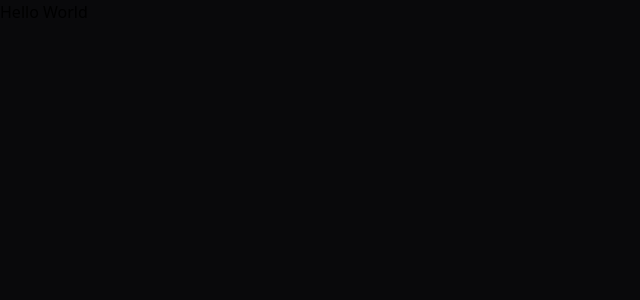
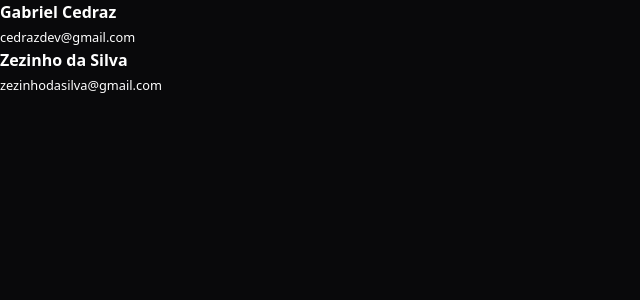
Before and after one commit to cedrazgabriel/react-query-fundamentos, a React (Vite) app: page / in a window 1280 px wide. Shown: the top 300 px of the page, without its empty margins (0-640 px from the left). Built offline with nearby package versions, Linux system fonts and the light colour scheme; data requests are answered from the project's data file.

Commit message:
implementa o hook use query para fazer uma chamada a api

```diff
--- a/index.html
+++ b/index.html
@@ -6,7 +6,7 @@
     <meta name="viewport" content="width=device-width, initial-scale=1.0" />
     <title>React Query Fundamentos</title>
   </head>
-  <body class="bg-zinc-950">
+  <body class="bg-zinc-950 text-white">
     <div id="root"></div>
     <script type="module" src="/src/main.tsx"></script>
   </body>
--- a/src/App.tsx
+++ b/src/App.tsx
@@ -1,5 +1,30 @@
+// O hook use query do react-query é utilizado para fazer requisições a uma API
+import {useQuery, QueryClient} from '@tanstack/react-query'
+
+const queryClient = new QueryClient()
+
+interface IUser {
+    id: number;
+    name: string;
+    email: string;
+}
+
 export function App () {
+    const {data} = useQuery({
+        queryKey: ['users'],
+        queryFn: async (): Promise<IUser[]> => {
+            const response = await fetch("http://localhost:3333/users")
+            return response.json()
+        }
+    }, queryClient);
   return (
-    <h1>Hello World</h1>
+    <div>
+        {data?.map(user => (
+            <div key={user.id}>
+                <strong className='block'>{user.name}</strong>
+                <small>{user.email}</small>
+            </div>
+        ))}
+    </div>
   )
 }
```
